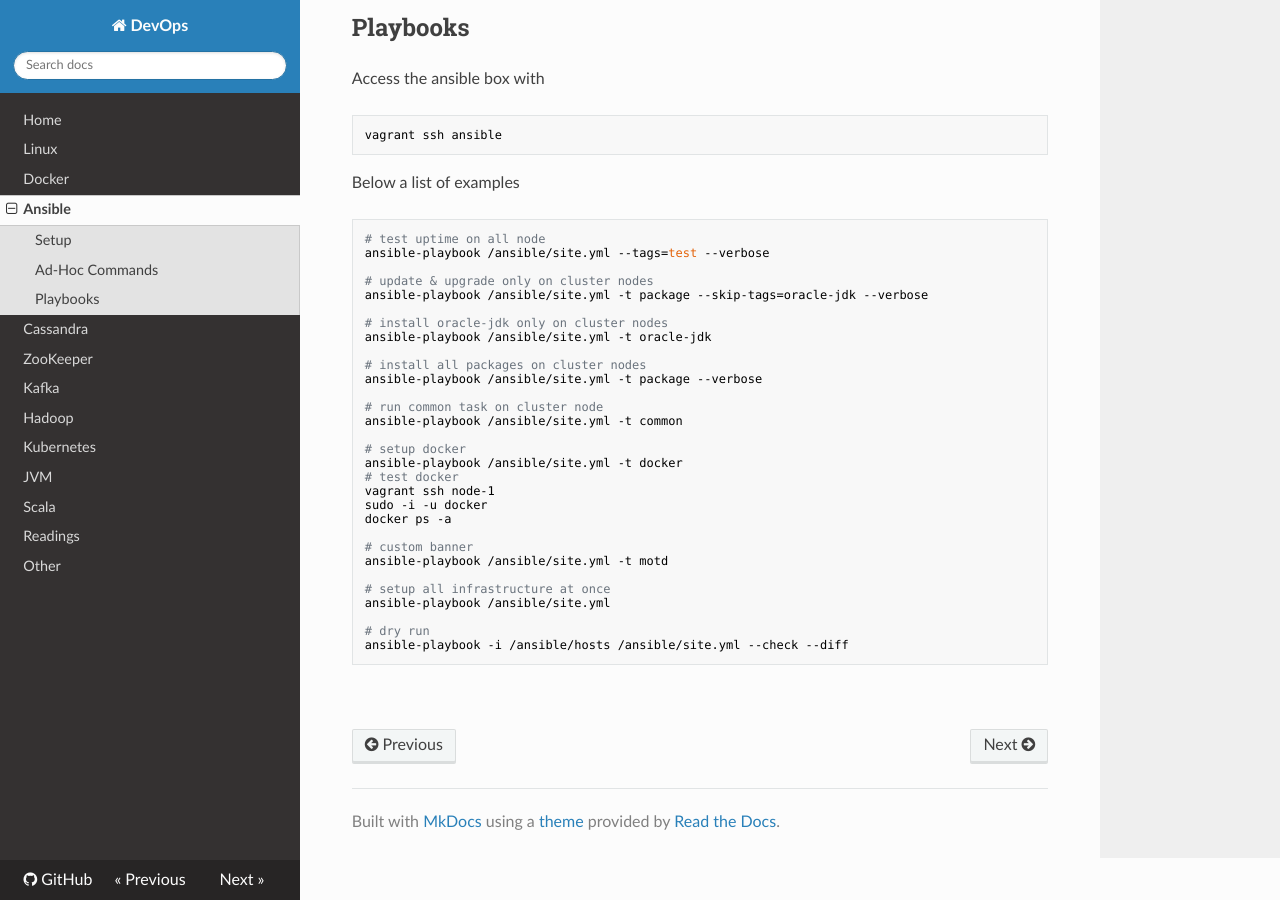
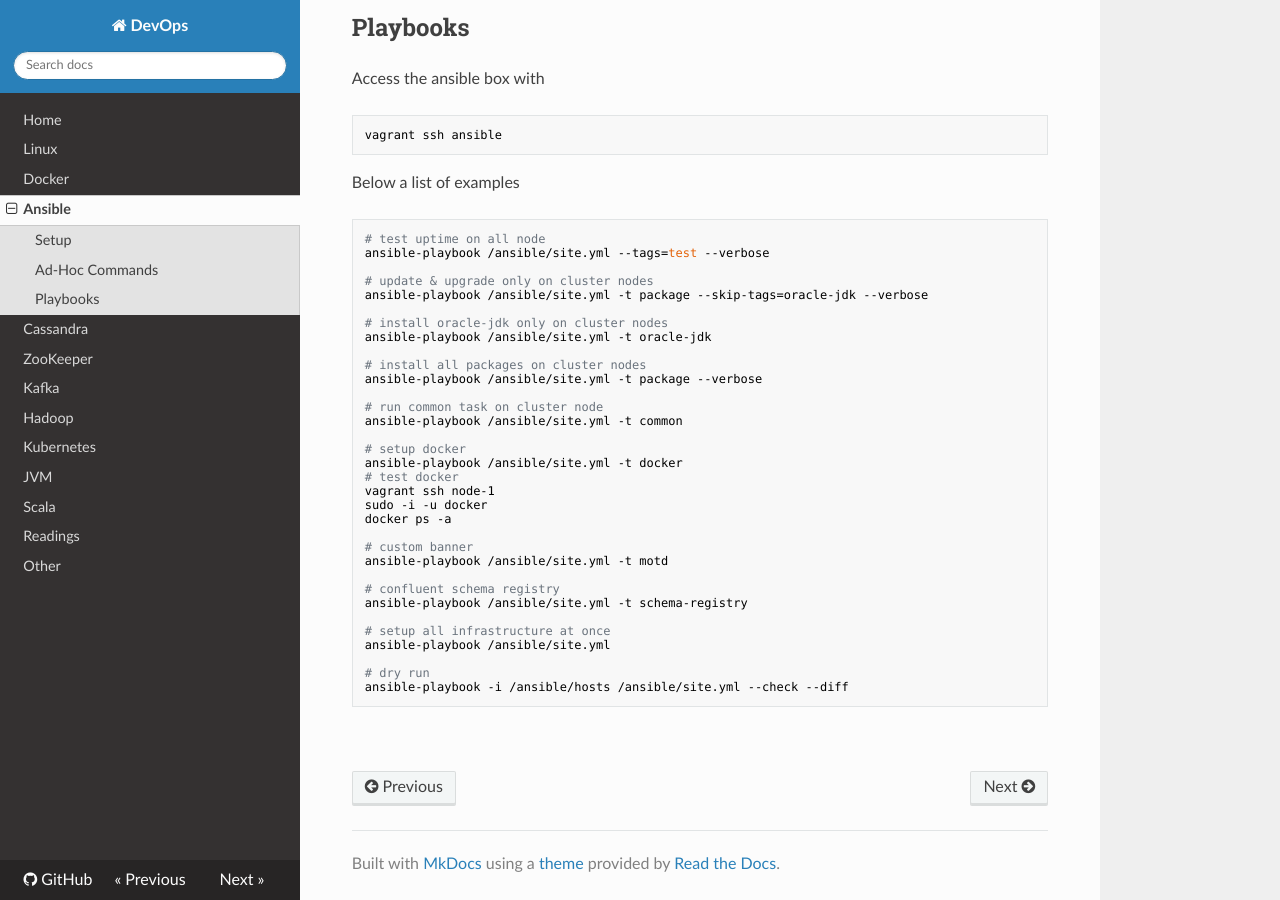
Before and after one commit to niqdev/devops, an MkDocs documentation site: the page built from docs/ansible.md, in a window 1280 px wide and 900 px high, scrolled down 2875 px. Built offline with MkDocs 1.6.1, drawn with Linux system fonts in a browser that asks for light colours; nearby versions of some CDN libraries; old or Windows-style settings are respelled for this version of MkDocs.

Commit message:
ansible: draft schema registry

```diff
--- a/docs/ansible.md
+++ b/docs/ansible.md
@@ -184,6 +184,9 @@ docker ps -a
 # custom banner
 ansible-playbook /ansible/site.yml -t motd
 
+# confluent schema registry
+ansible-playbook /ansible/site.yml -t schema-registry
+
 # setup all infrastructure at once
 ansible-playbook /ansible/site.yml
 
```
Also changed, not shown: 8 other files.
